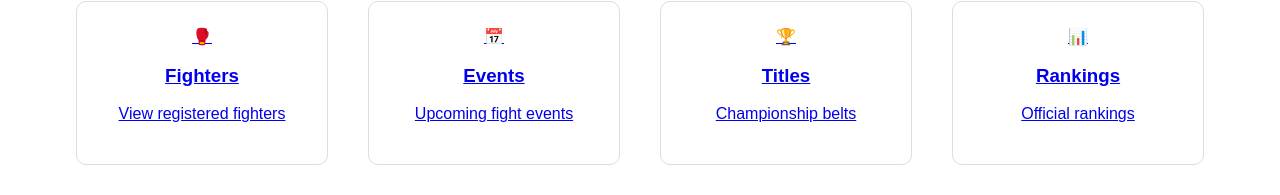
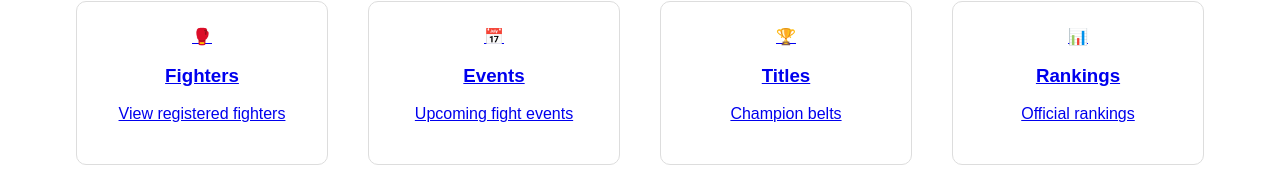
Before and after one commit to iskaegypt-tech/wbc-egypt, a Next.js app: page / in a window 1280 px wide. Shown: the part 296-491 px from the top of the page. Built offline with nearby package versions, Linux system fonts and the light colour scheme.

Commit message:
Update index.js

```diff
--- a/pages/index.js
+++ b/pages/index.js
@@ -49,7 +49,7 @@ export default function Home() {
             <div style={card}>
               🏆
               <h3>Titles</h3>
-              <p>Championship belts</p>
+              <p>Champion belts</p>
             </div>
           </Link>
 
```
